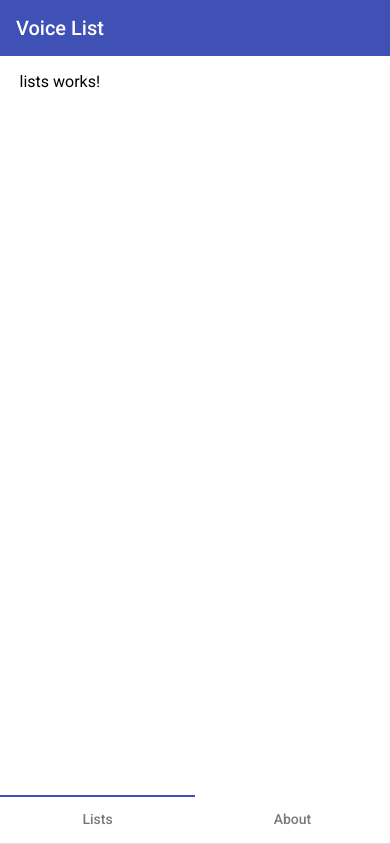
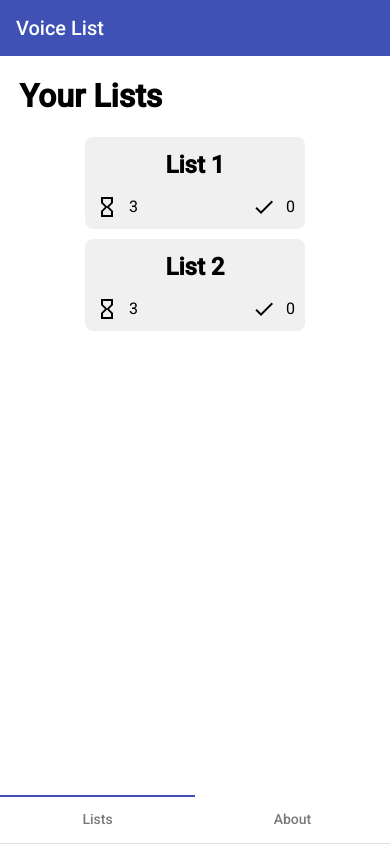
Before and after one commit to Qarun-Qadir-Bissoondial/personal-projects, an Angular app: page /lists in a window 390 px wide. Built offline with nearby package versions, Linux system fonts and the light colour scheme.

Commit message:
Added list and single-list components Added responsive view for list previews

```diff
--- a/src/app/app.module.ts
+++ b/src/app/app.module.ts
@@ -11,12 +11,15 @@ import { ListsComponent } from './lists/lists.component';
 import { AboutComponent } from './about/about.component';
 import { RouterModule } from '@angular/router';
 import { AppRoutingModule } from './app-routing.module';
+import { SingleListComponent } from './single-list/single-list.component';
+import { MatIconModule } from '@angular/material/icon';
 
 @NgModule({
   declarations: [
     AppComponent,
     ListsComponent,
-    AboutComponent
+    AboutComponent,
+    SingleListComponent
   ],
   imports: [
     BrowserModule,
@@ -25,6 +28,7 @@ import { AppRoutingModule } from './app-routing.module';
     AppRoutingModule,
     MatToolbarModule,
     MatTabsModule,
+    MatIconModule,
     ServiceWorkerModule.register('ngsw-worker.js', { enabled: environment.production })
   ],
   providers: [],
--- a/src/app/lists/lists.component.css
+++ b/src/app/lists/lists.component.css
@@ -0,0 +1,18 @@
+h2 {
+    margin: 4px 0 16px 0;
+    text-align: center;
+}
+
+.card-stats {
+    display: flex;
+    justify-content: space-between;
+}
+
+.stats {
+    display: flex;
+    align-items: center;
+}
+
+.stats mat-icon {
+    margin-right: 10px;
+}
--- a/src/app/lists/lists.component.html
+++ b/src/app/lists/lists.component.html
@@ -1 +1,21 @@
-<p>lists works!</p>
+<h1>Your Lists</h1>
+
+<main class = 'card-list'>
+    <section class = 'card' *ngFor = 'let list of lists'>
+        <h2>{{list.name}}</h2>
+
+        <section class="card-stats">
+            <div class="stats pending">
+                <mat-icon>hourglass_empty</mat-icon>
+                <span>{{list.itemsPending.length}}</span>
+
+            </div>
+
+            <div class="stats completed">
+                <mat-icon>done</mat-icon>
+                <span>{{list.itemsCompleted.length}}</span>
+            </div>
+        </section>
+
+    </section>
+</main>
--- a/src/app/lists/lists.component.ts
+++ b/src/app/lists/lists.component.ts
@@ -7,6 +7,44 @@ import { Component, OnInit } from '@angular/core';
 })
 export class ListsComponent implements OnInit {
 
+  lists: List[] = [
+    {
+      name: 'List 1',
+      itemsCompleted: [],
+      itemsPending: [
+        {
+          name: 'Fish',
+          completed: false
+        },
+        {
+          name: 'Eggs',
+          completed: false
+        },
+        {
+          name: 'Milk',
+          completed: false
+        }
+      ]
+    },
+    {
+      name: 'List 2',
+      itemsCompleted: [],
+      itemsPending: [
+        {
+          name: 'Chicken',
+          completed: false
+        },
+        {
+          name: 'Water',
+          completed: false
+        },
+        {
+          name: 'Celery',
+          completed: false
+        }
+      ]
+    },
+  ]
   constructor() { }
 
   ngOnInit(): void {
--- /dev/null
+++ b/src/app/single-list/single-list.component.css
@@ -0,0 +1,3 @@
+:host {
+    background: #CCCCCC;
+}
--- /dev/null
+++ b/src/app/single-list/single-list.component.html
@@ -0,0 +1,5 @@
+<h2>{{list.name}}</h2>
+
+<section *ngFor = 'let item of list.items'>
+    {{item.name}}
+</section>
--- /dev/null
+++ b/src/app/single-list/single-list.component.ts
@@ -0,0 +1,16 @@
+import { Component, OnInit, Input } from '@angular/core';
+
+@Component({
+  selector: 'app-single-list',
+  templateUrl: './single-list.component.html',
+  styleUrls: ['./single-list.component.css']
+})
+export class SingleListComponent implements OnInit {
+  @Input() list: List;
+
+  constructor() { }
+
+  ngOnInit(): void {
+  }
+
+}
--- a/src/styles.css
+++ b/src/styles.css
@@ -6,3 +6,28 @@ body { margin: 0; font-family: Roboto, "Helvetica Neue", sans-serif; }
 nav .mat-ink-bar {
     top: 0 !important;
 }
+
+.card-list {
+    display: grid;
+    grid-template-columns: repeat(auto-fit, minmax(225px, 1fr));
+    row-gap: 10px;
+    column-gap: 10px;
+    place-items: center;
+}
+
+.card {
+    border-radius: 8px;
+    width: 200px;
+    background-color: #F0F0F0;
+    padding: 10px;
+}
+
+@media screen and (min-width: 768px) {
+    .card-list {
+        grid-template-columns: repeat(auto-fit, minmax(325px, 1fr));
+    }
+
+    .card {
+        width: 300px;
+    }
+}
```
Also changed, not shown: src/types.d.ts (added, +10 -0 lines), 1 other file (tests, documents, lock files or other folders).
